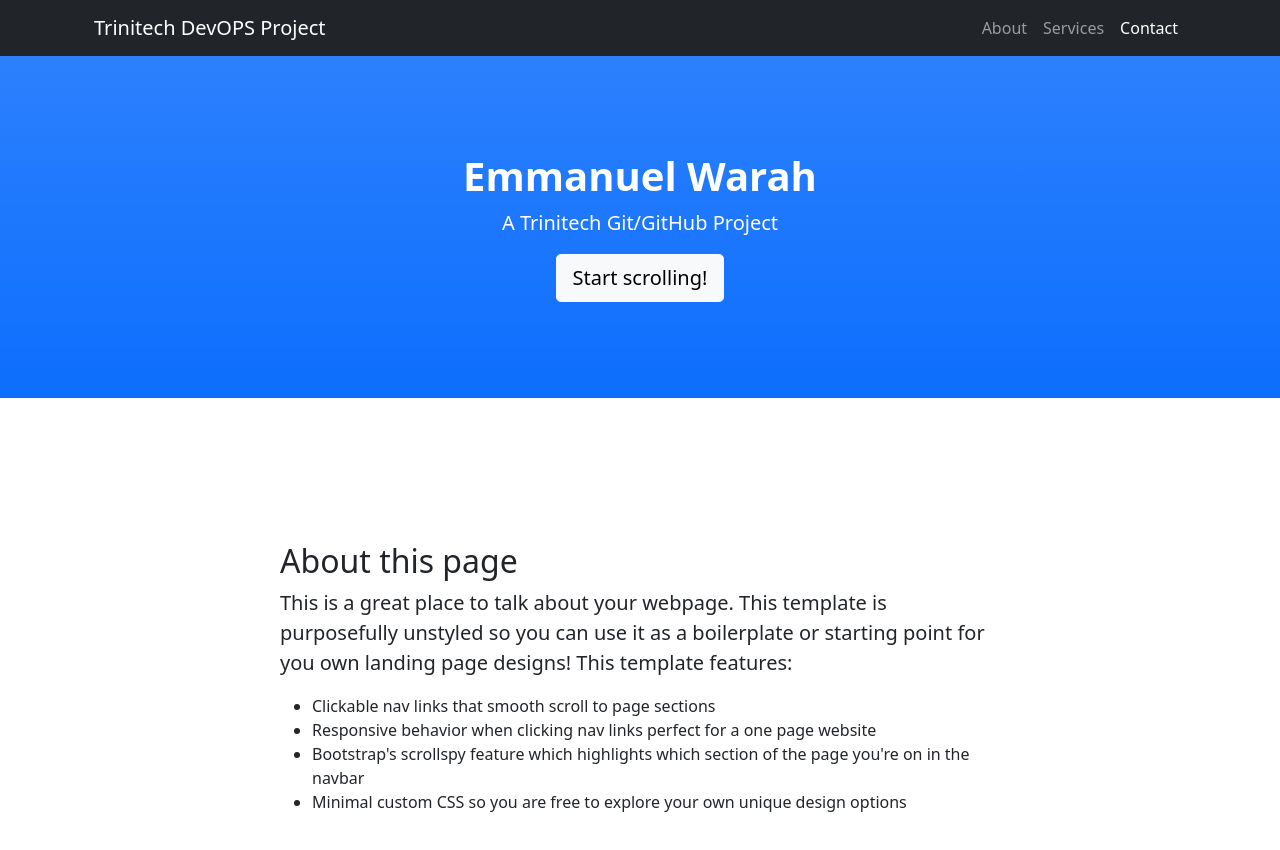
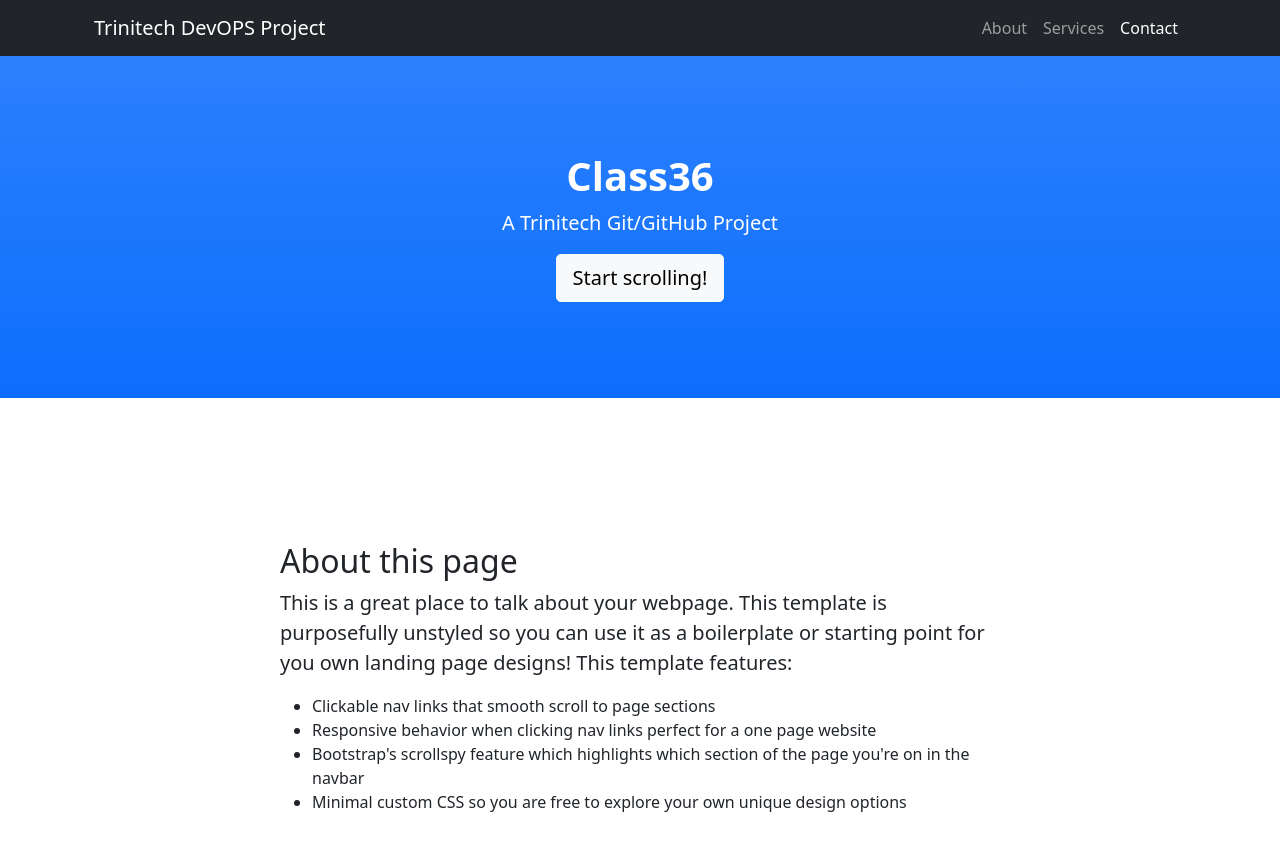
Before and after one commit to emmanueltrinitech/trinitechweb1, a plain HTML site: page index.html in a window 1280 px wide. Shown: the top 850 px of the page. Drawn offline with nearby package versions, Linux system fonts and the light colour scheme.

Commit message:
Update index.html

```diff
--- a/index.html
+++ b/index.html
@@ -30,7 +30,7 @@
         <!-- Header-->
         <header class="bg-primary bg-gradient text-white">
             <div class="container px-4 text-center">
-                <h1 class="fw-bolder">Emmanuel Warah</h1>
+                <h1 class="fw-bolder">Class36</h1>
                 <p class="lead">A Trinitech Git/GitHub Project</p>
                 <a class="btn btn-lg btn-light" href="#about">Start scrolling!</a>
             </div>
```
